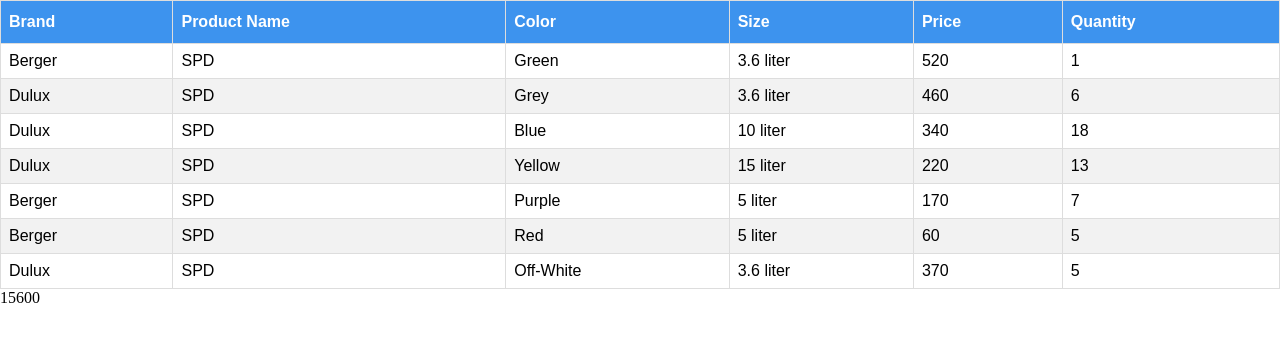
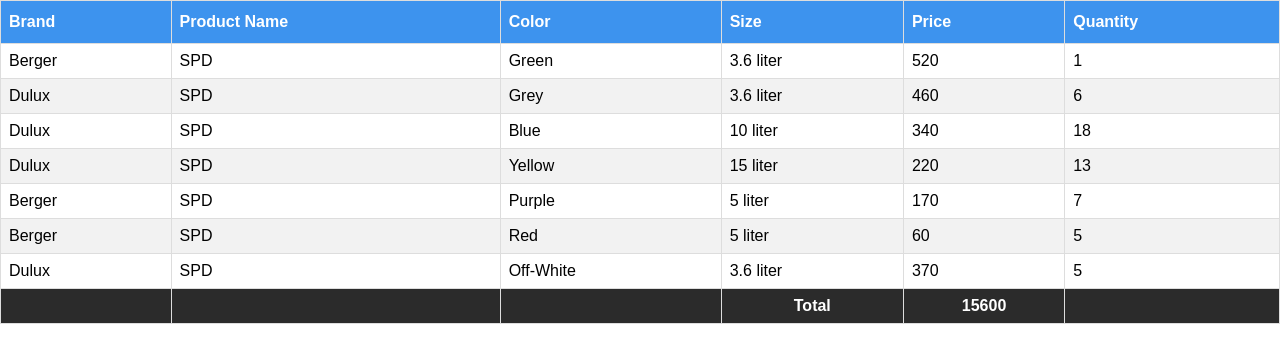
Before and after one commit to AbidAlWassie/Accounting-App, a website: page public/index.html in a window 1280 px wide. Drawn offline with Linux system fonts and the light colour scheme.

Commit message:
fixed every annoying things about this project

```diff
--- a/public/index.html
+++ b/public/index.html
@@ -25,21 +25,18 @@
           <tbody id="root-stock" class="list-items">
           </tbody>
 
-<!--        <tfoot>-->
-<!--        <tr>-->
-<!--          <th></th>-->
-<!--          <th></th>-->
-<!--          <th></th>-->
-<!--          <th>Total</th>-->
-<!--          <th></th>-->
-<!--          <th></th>-->
-<!--        </tr>-->
-<!--        </tfoot>-->
-
+        <tfoot>
+        <tr>
+        <th></th>
+        <th></th>
+        <th></th>
+        <th>Total</th>
+        <th id="result"></th>
+        <th></th>
+        </tr>
+        </tfoot>
 
         </table>
-
-        <span id="result"></span>
     </body>
     <script src="js/script.js"></script>
     <script>
--- a/public/js/script.js
+++ b/public/js/script.js
@@ -25,9 +25,9 @@
     }
 
     rootStock.insertAdjacentHTML("beforeend", htmlString);
-    var table = document.getElementById("stock");
+    var table = document.getElementById("root-stock");
     result = 0;
-    for(var i = 1; i < table.rows.length; i++) {
+    for(var i = 0; i < table.rows.length; i++) {
       result = result + parseInt(table.rows[i].cells[4].innerHTML) * parseInt(table.rows[i].cells[5].innerHTML);
     }
     document.getElementById("result").innerHTML = result;
```
